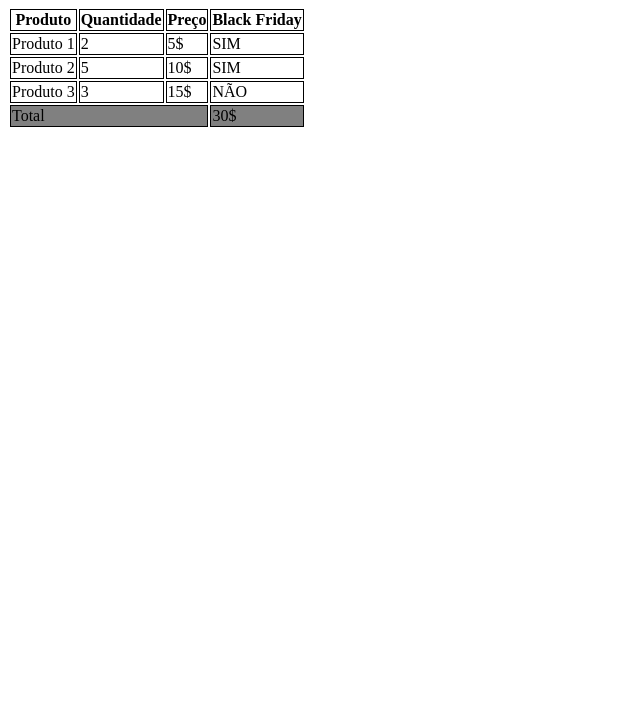
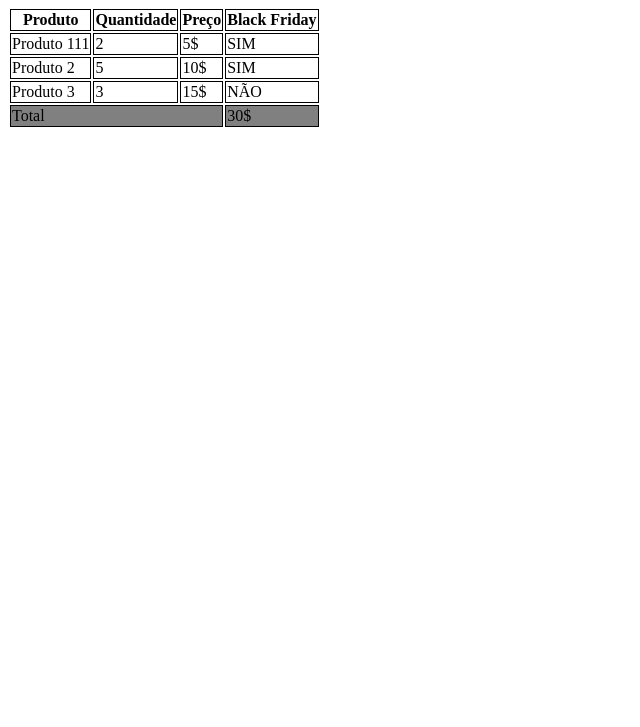
Before and after one commit to Otavioaugustolrs/aula-tabela, a plain HTML site: page index.html in a window 1280 px wide. Shown: the part 73-800 px from the top of the page, without its empty margins (0-640 px from the left). Drawn offline with Linux system fonts and the light colour scheme.

Commit message:
troca de numero 1 para 111

```diff
--- a/index.html
+++ b/index.html
@@ -28,7 +28,7 @@
 
         <tbody>
             <tr>
-                <td>Produto 1</td>
+                <td>Produto 111</td>
                 <td>2</td>
                 <td>5$</td>
                 <td>SIM</td>
```
